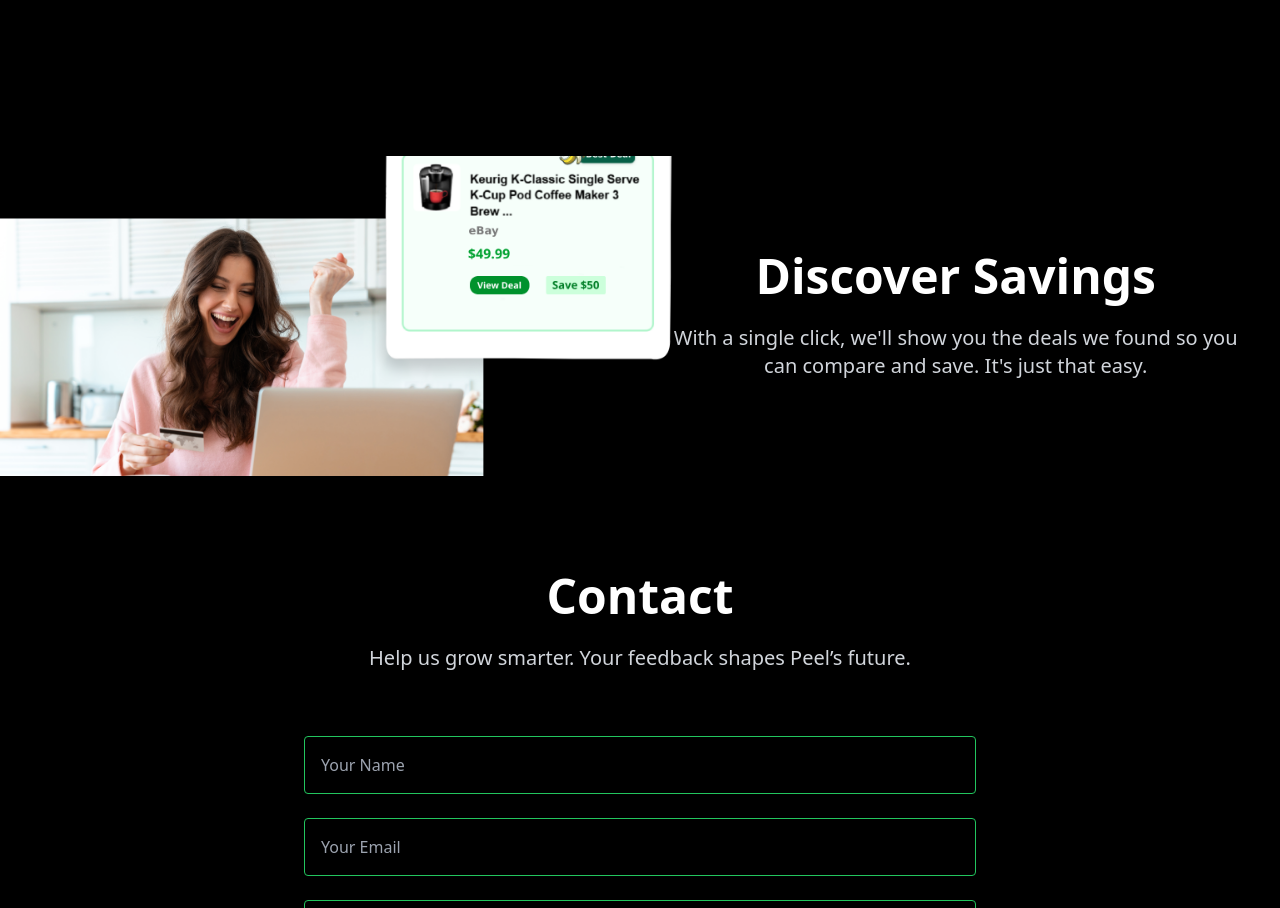
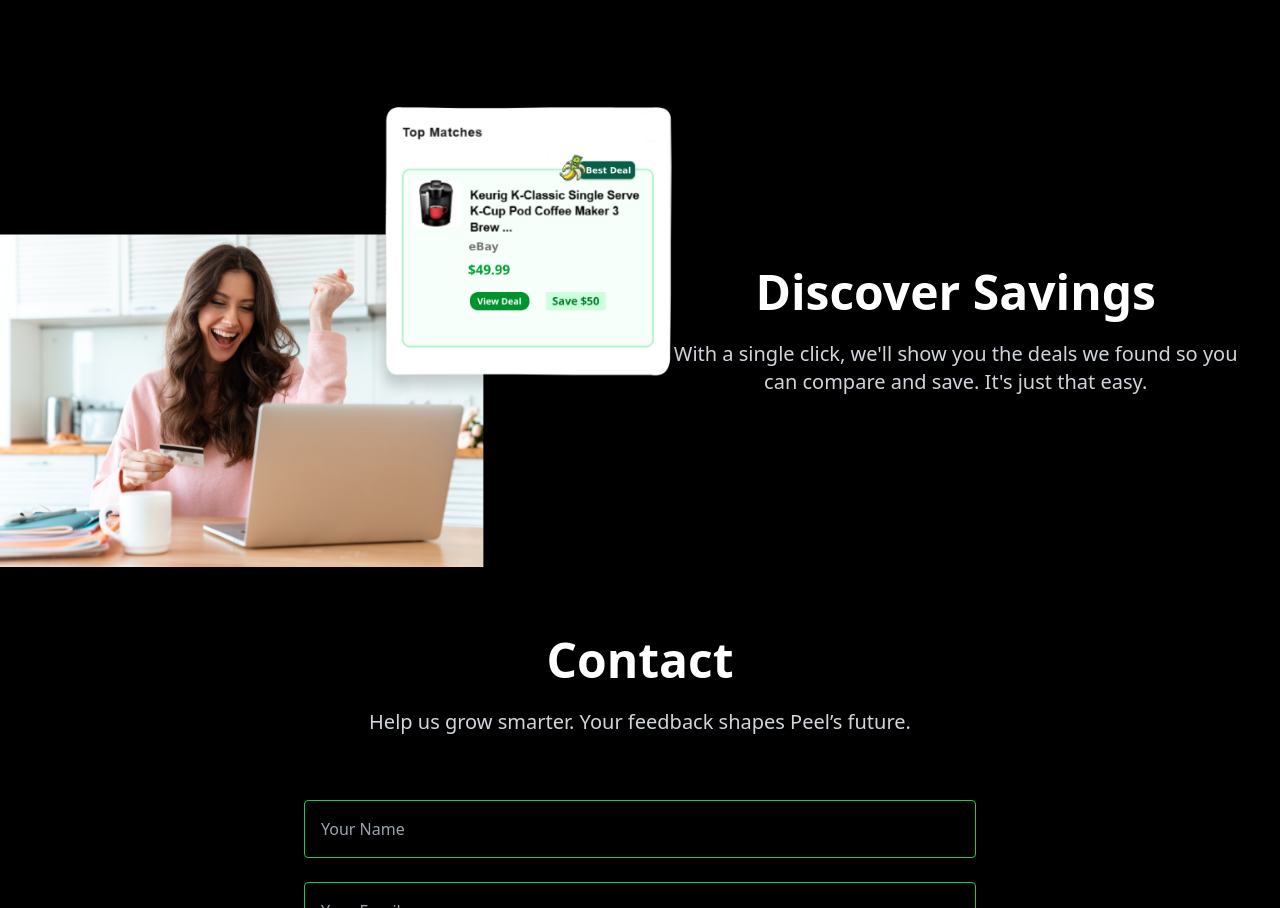
Before and after one commit to ColeH06/shopwithpeel.com, a plain HTML site: page index.html in a window 1280 px wide. Shown: the part 1870-2778 px from the top of the page. Drawn offline with nearby package versions, Linux system fonts and the light colour scheme; no server answers.

Commit message:
Add files via upload

```diff
--- a/index.html
+++ b/index.html
@@ -372,7 +372,7 @@
   </div>
 </section>
 
-<section id="discover-savings" class="w-full flex justify-center scroll-mt-[70px] py-24 px-4 mt-12 overflow-x-hidden">
+<section id="discover-savings" class="w-full flex justify-center scroll-mt-[70px] pt-40 pb-36 px-4">
   <div class="w-full max-w-screen-xl flex flex-col md:flex-row items-center justify-between gap-16">
 <div class="fade-in-left md:w-1/2 w-full flex justify-start pl-0 relative">
   <div class="absolute left-0 -translate-x-28 top-1/2 -translate-y-1/2 w-[520px] sm:w-[600px] md:w-[680px] lg:w-[740px] xl:w-[800px] max-w-none pointer-events-none">
```
